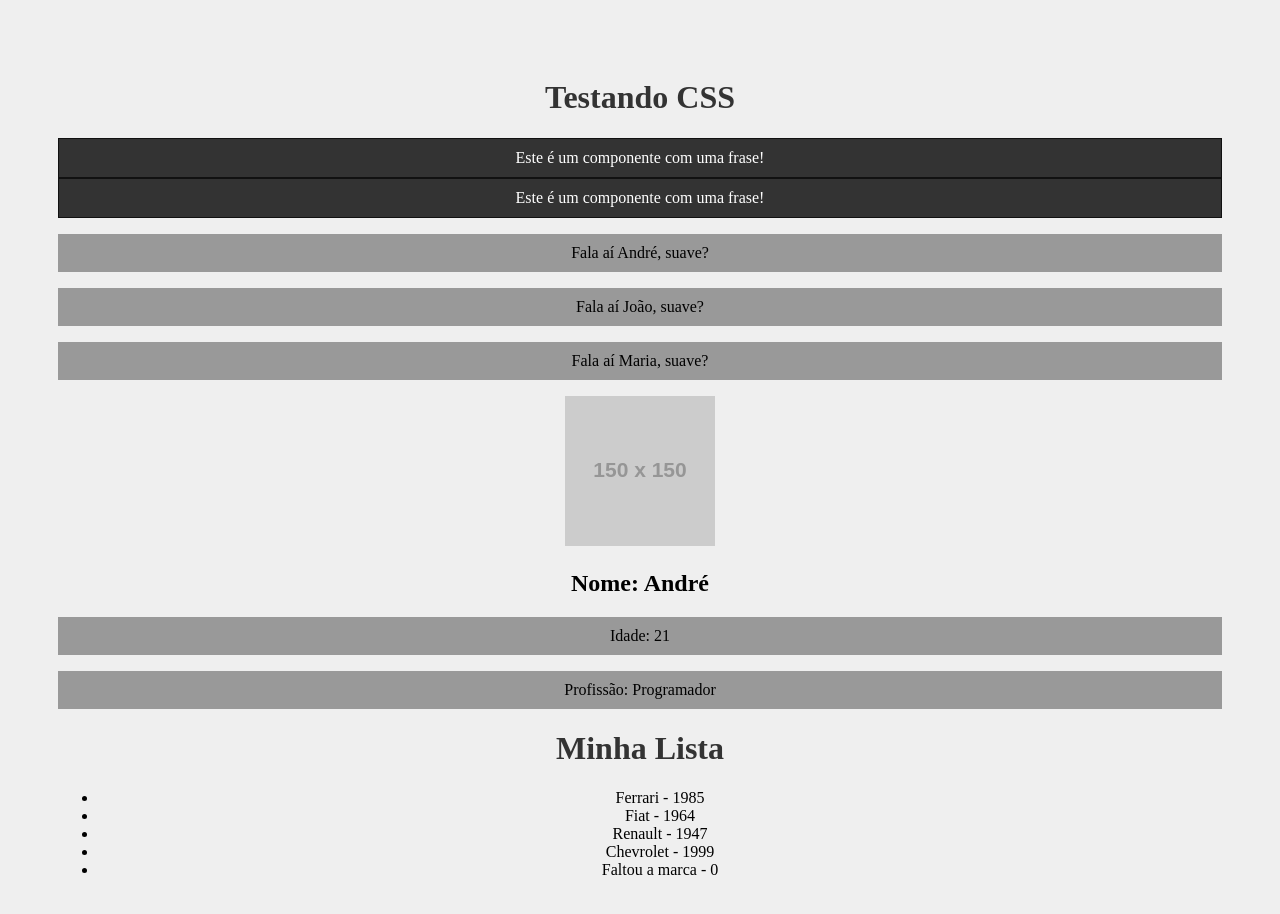
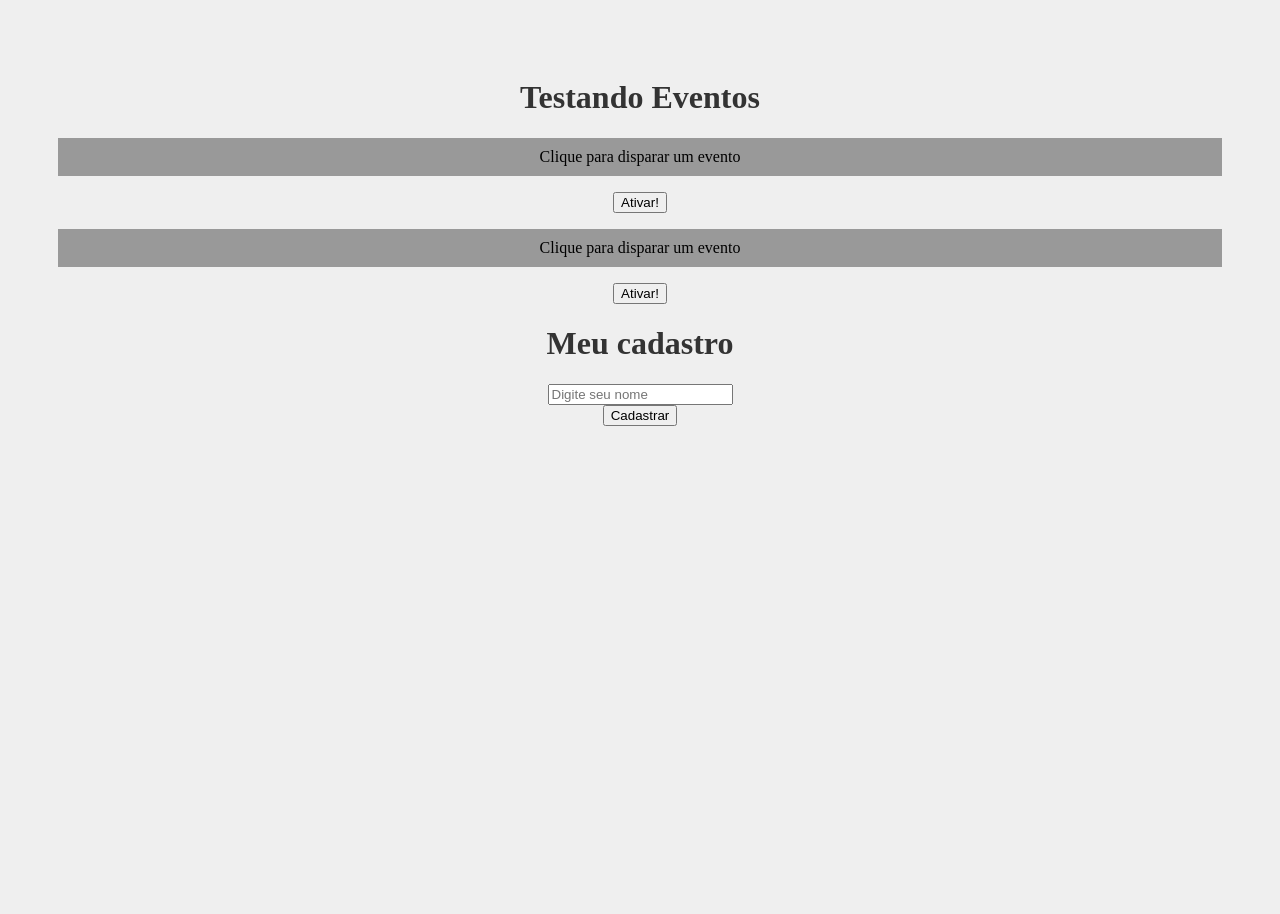
Before and after one commit to andreads1/projeto1react, a React (Create React App) app: page / in a window 1280 px wide. Shown: the top 914 px of the page. Built offline with nearby package versions, Linux system fonts and the light colour scheme.

Commit message:
Uso de eventos em react (onclick, onsubmit)

```diff
--- a/src/App.js
+++ b/src/App.js
@@ -1,26 +1,14 @@
 import './App.css';
-import SayMyName from './components/SayMyName';
-import Pessoa from './components/Pessoa';
-import Frase from './components/Frase';
-import List from './components/List';
+import Evento from './components/Evento';
+import Form from './components/Form';
 
 function App() {
-  const nome = "Maria"
   return (
     <div className="App">
-      <h1>Testando CSS</h1>
-      <Frase/>
-      <Frase/>
-      <SayMyName nome = "André"/>
-      <SayMyName nome = "João"/>
-      <SayMyName nome = {nome}/>
-      <Pessoa
-        nome="André"
-        idade="21"
-        profissao="Programador"
-        foto="https://via.placeholder.com/150"
-      />
-      <List />
+      <h1>Testando Eventos</h1>
+      <Evento numero="1"/>
+      <Evento numero="2"/>
+      <Form/>
     </div>
   );
 }
--- /dev/null
+++ b/src/components/Evento.js
@@ -0,0 +1,15 @@
+function Evento({numero}) {
+
+    function meuEvento(){
+        console.log(`Opa, fui ativado! ${numero}`)
+    }
+
+    return (
+        <div>
+            <p>Clique para disparar um evento</p>
+            <button onClick={meuEvento}>Ativar!</button>
+        </div>
+    )
+}
+
+export default Evento
--- /dev/null
+++ b/src/components/Form.js
@@ -0,0 +1,23 @@
+function Form(){
+
+    function cadastrarUsuario(e){
+        e.preventDefault() //para evitar reload
+        console.log("Cadastrou o usuário!");
+    }
+
+    return (
+        <div>
+            <h1>Meu cadastro</h1>
+            <form onSubmit={cadastrarUsuario}>
+                <div>
+                    <input type="text" placeholder="Digite seu nome"/>
+                </div>
+                <div>
+                    <input type="submit" value="Cadastrar"/>
+                </div>
+            </form>
+        </div>
+    )
+}
+
+export default Form
```
